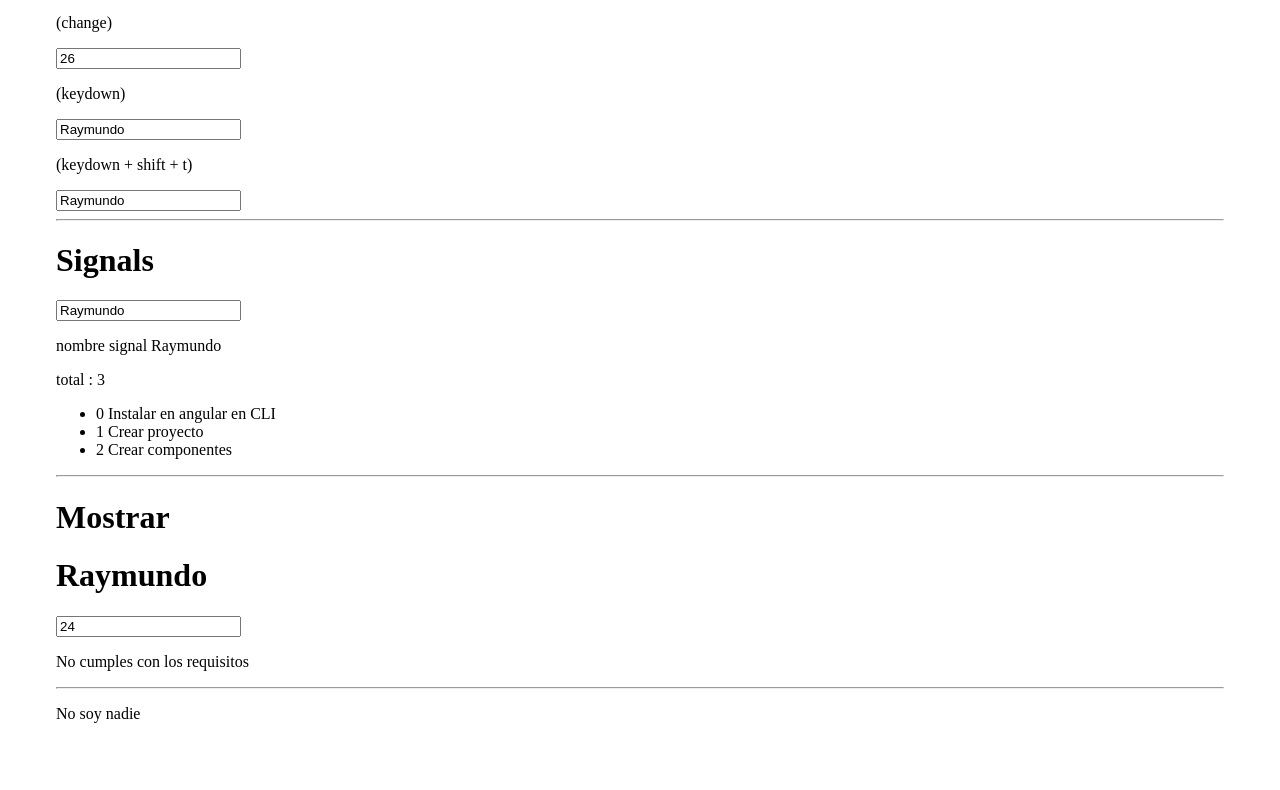
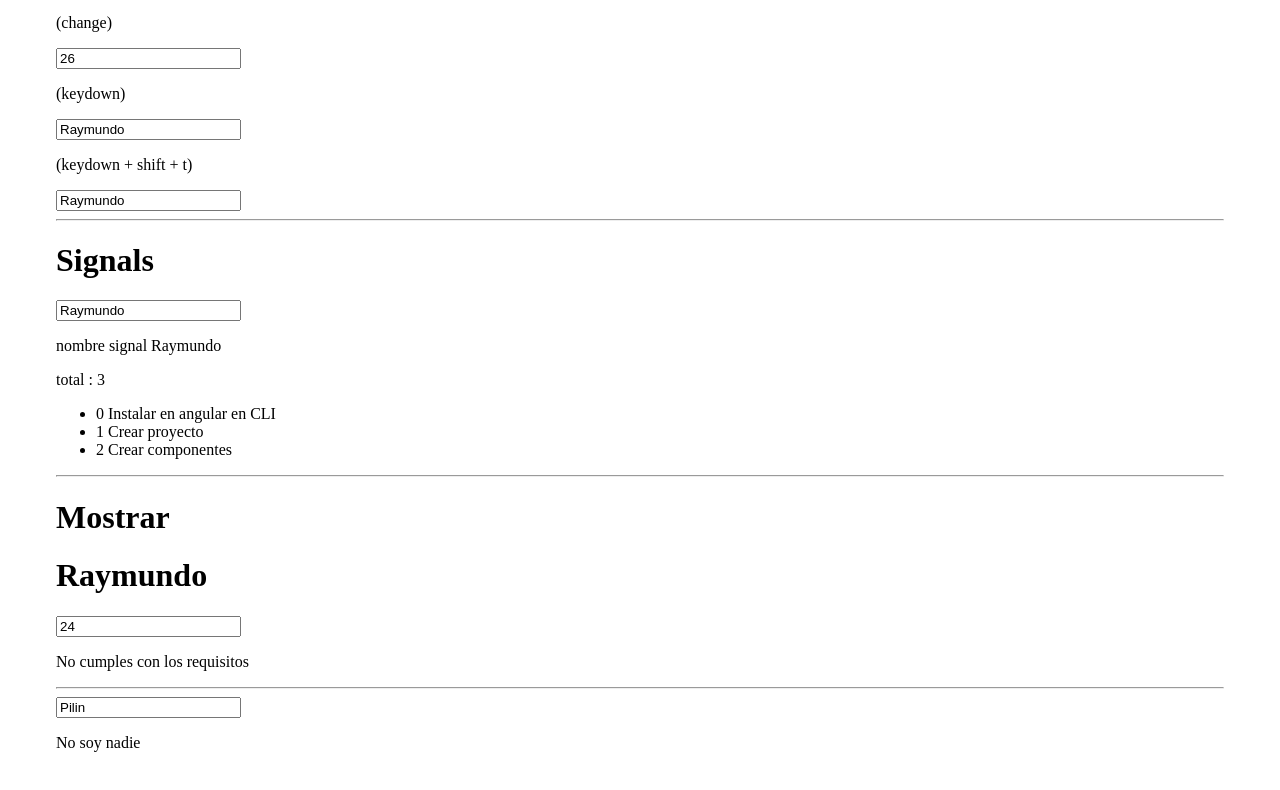
Before and after one commit to raewashere/todoapp, an Angular app: page /labs in a window 1280 px wide. Shown: the part 1071-1861 px from the top of the page. Built offline with nearby package versions, Linux system fonts and the light colour scheme.

Commit message:
input para cambiar nombre en lab

```diff
--- a/src/app/pages/labs/labs.component.html
+++ b/src/app/pages/labs/labs.component.html
@@ -73,6 +73,7 @@
     </ng-template>
     <hr/>
     <!--Uso de ngSwitch para renderizar o no algo -->
+    <input type="text" [value]="personSignal().name" (change)="changeNameSignal($event)" />
     <div [ngSwitch]="personSignal().name">
       <p *ngSwitchCase="'Raymundo'">Soy Raymundo</p>
       <p *ngSwitchCase="'Nicolas'">Soy Nicolas</p>
--- a/src/app/pages/labs/labs.component.ts
+++ b/src/app/pages/labs/labs.component.ts
@@ -82,4 +82,16 @@ export class LabsComponent {
       };
     });
   }
+
+  changeNameSignal(event: Event) {
+    const input = event.target as HTMLInputElement;
+    const newValue = input.value;
+    console.log(newValue);
+    this.personSignal.update((prevState) => {
+      return {
+        ...prevState,
+        name: newValue,
+      };
+    });
+  }
 }
```
